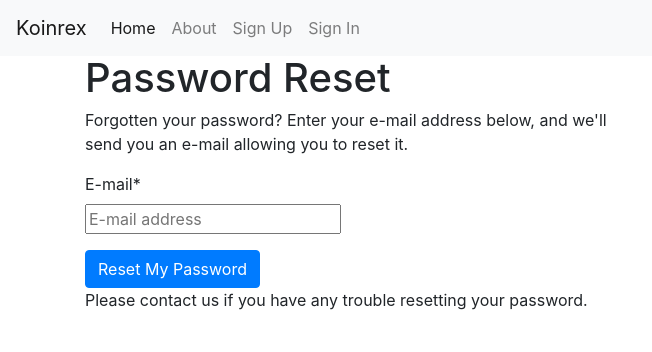
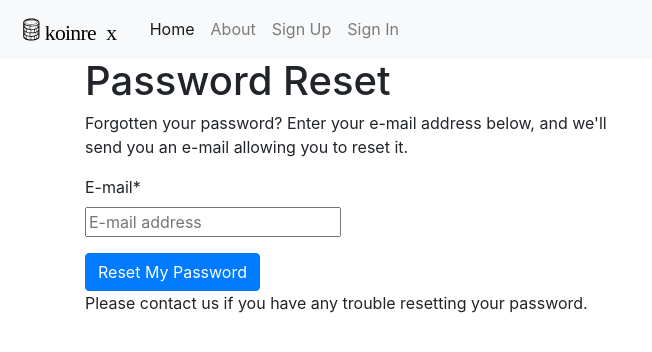
Before and after one commit to omporter/Koinrex, a Django app: page /accounts/password/reset/ in a window 1280 px wide. Shown: the top 352 px of the page, without its empty margins (0-652 px from the left). Run offline with Django 3.2, Linux system fonts and the light colour scheme; some libraries are stand-ins or nearby versions.

Commit message:
Added logo to base.html

```diff
--- a/koinrex/templates/base.html
+++ b/koinrex/templates/base.html
@@ -7,38 +7,25 @@
   <meta name="viewport" content="width=device-width, initial-scale=1.0">
   <meta name="description" content="">
   <meta name="author" content="">
-
   <!-- HTML5 shim, for IE6-8 support of HTML5 elements -->
   <!--[if lt IE 9]>
   <script src="https://cdnjs.cloudflare.com/ajax/libs/html5shiv/3.7.3/html5shiv.min.js"></script>
   <![endif]-->
-
   {% block css %}
-
     <!-- Latest compiled and minified Bootstrap 4 beta CSS -->
     <link rel="stylesheet" href="https://maxcdn.bootstrapcdn.com/bootstrap/4.0.0-beta/css/bootstrap.min.css" integrity="sha384-/Y6pD6FV/Vv2HJnA6t+vslU6fwYXjCFtcEpHbNJ0lyAFsXTsjBbfaDjzALeQsN6M" crossorigin="anonymous">
-
-
     <!-- Your stuff: Third-party CSS libraries go here -->
-
     <!-- This file stores project-specific CSS -->
-
     <link href="{% static 'css/project.css' %}" rel="stylesheet">
-
-
   {% endblock %}
-
 </head>
-
 <body>
-
   <div class="m-b-1">
     <nav class="navbar navbar-expand-md navbar-light bg-light">
       <button class="navbar-toggler navbar-toggler-right" type="button" data-toggle="collapse" data-target="#navbarSupportedContent" aria-controls="navbarSupportedContent" aria-expanded="false" aria-label="Toggle navigation">
       <span class="navbar-toggler-icon"></span>
       </button>
-        <a class="navbar-brand" href="{% url 'home' %}">Koinrex</a>
-
+      <a class="navbar-brand" href="{% url 'home' %}">{% load static %} <img class="img-fluid" src="{% static 'images/koinrex.svg' %}"/></a>
       <div class="collapse navbar-collapse" id="navbarSupportedContent">
         <ul class="navbar-nav mr-auto">
           <li class="nav-item active">
@@ -69,43 +56,29 @@
         </ul>
       </div>
     </nav>
-
   </div>
-
   <div class="container">
-
     {% if messages %}
       {% for message in messages %}
         <div class="alert {% if message.tags %}alert-{{ message.tags }}{% endif %}">{{ message }}</div>
       {% endfor %}
     {% endif %}
-
     {% block content %}
       <p>Use this document as a way to quick start any new project.</p>
     {% endblock content %}
-
     </div> <!-- /container -->
-
   {% block modal %}{% endblock modal %}
-
   <!-- Le javascript
   ================================================== -->
   <!-- Placed at the end of the document so the pages load faster -->
   {% block javascript %}
-
     <!-- Required by Bootstrap v4 beta -->
     <script src="https://code.jquery.com/jquery-3.2.1.slim.min.js" integrity="sha384-KJ3o2DKtIkvYIK3UENzmM7KCkRr/rE9/Qpg6aAZGJwFDMVNA/GpGFF93hXpG5KkN" crossorigin="anonymous"></script>
     <script src="https://cdnjs.cloudflare.com/ajax/libs/popper.js/1.11.0/umd/popper.min.js" integrity="sha384-b/U6ypiBEHpOf/4+1nzFpr53nxSS+GLCkfwBdFNTxtclqqenISfwAzpKaMNFNmj4" crossorigin="anonymous"></script>
     <script src="https://maxcdn.bootstrapcdn.com/bootstrap/4.0.0-beta/js/bootstrap.min.js" integrity="sha384-h0AbiXch4ZDo7tp9hKZ4TsHbi047NrKGLO3SEJAg45jXxnGIfYzk4Si90RDIqNm1" crossorigin="anonymous"></script>
-
     <!-- Your stuff: Third-party javascript libraries go here -->
-
-
     <!-- place project specific Javascript in this file -->
-
     <script src="{% static 'js/project.js' %}"></script>
-
-
   {% endblock javascript %}
 </body>
 </html>
```
Also changed, not shown: koinrex/static/images/koinrex-colour.svg (added), koinrex/static/images/koinrex.svg (added). Lines whose indentation alone changed are shown as unchanged.
